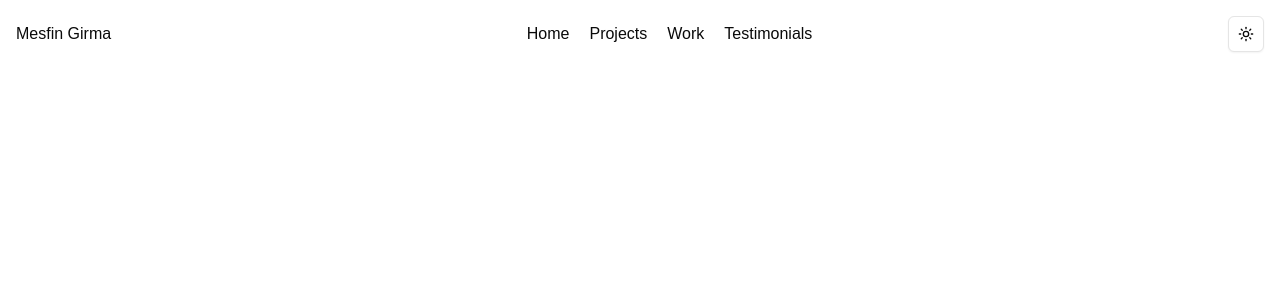
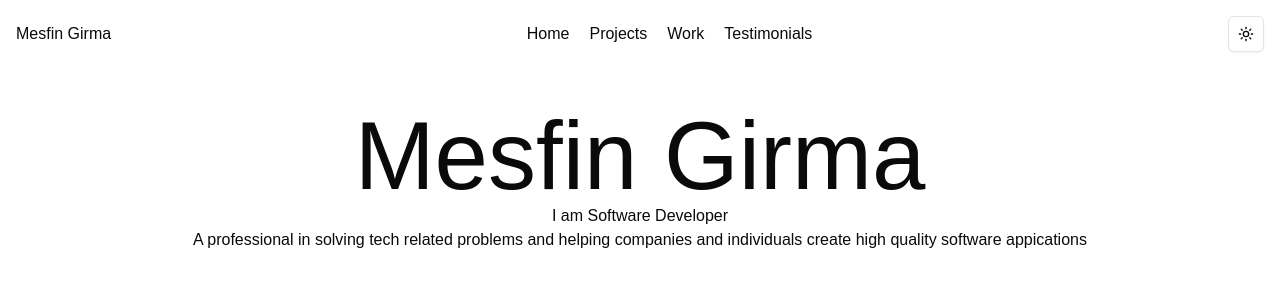
Before and after one commit to victocoder/victocoder-portfolio, a Next.js app: page / in a window 1280 px wide. Shown: the top 300 px of the page. Built offline with nearby package versions, Linux system fonts and the light colour scheme.

Commit message:
created basic set up of hero

```diff
--- a/app/page.tsx
+++ b/app/page.tsx
@@ -1,3 +1,4 @@
+import Hero from "@/components/Hero";
 import Navigation from "@/components/Navigation";
 import { ModeToggle } from "@/components/theme-toggler";
 import { Button } from "@/components/ui/button";
@@ -7,6 +8,7 @@ export default function Home() {
   return (
     <div>
       <Navigation />
+      <Hero />
     </div>
   );
 }
--- /dev/null
+++ b/components/Hero.tsx
@@ -0,0 +1,13 @@
+import React from 'react'
+
+const Hero = () => {
+  return (
+    <div className='flex justify-center items-center pt-10 flex-col'>
+        <h1 className='text-6xl md:text-8xl'>Mesfin Girma</h1>
+      <p>I am Software Developer</p>
+      <p>A professional in solving tech related problems and helping companies and individuals create high quality software appications</p>
+    </div>
+  )
+}
+
+export default Hero
```
